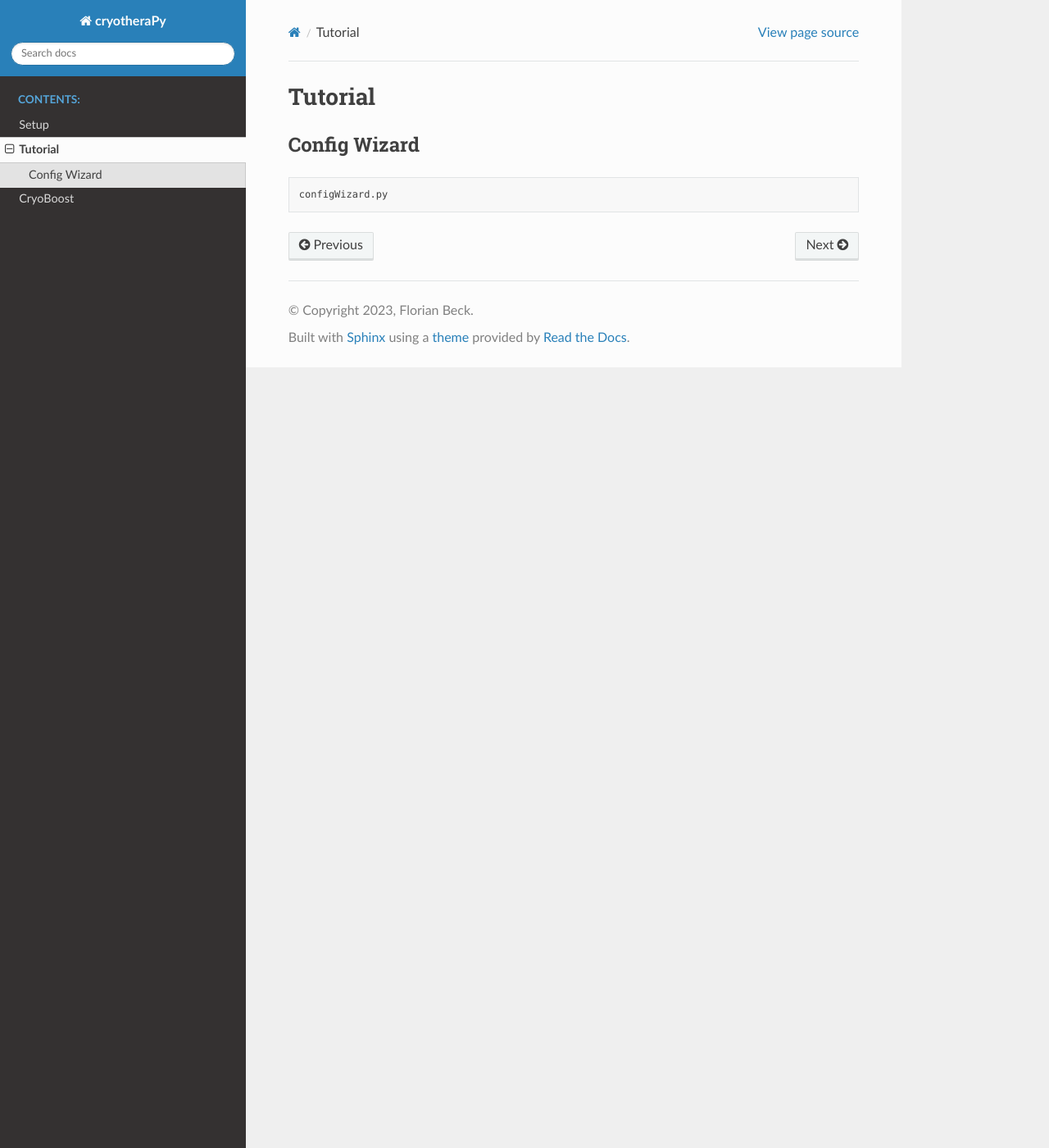
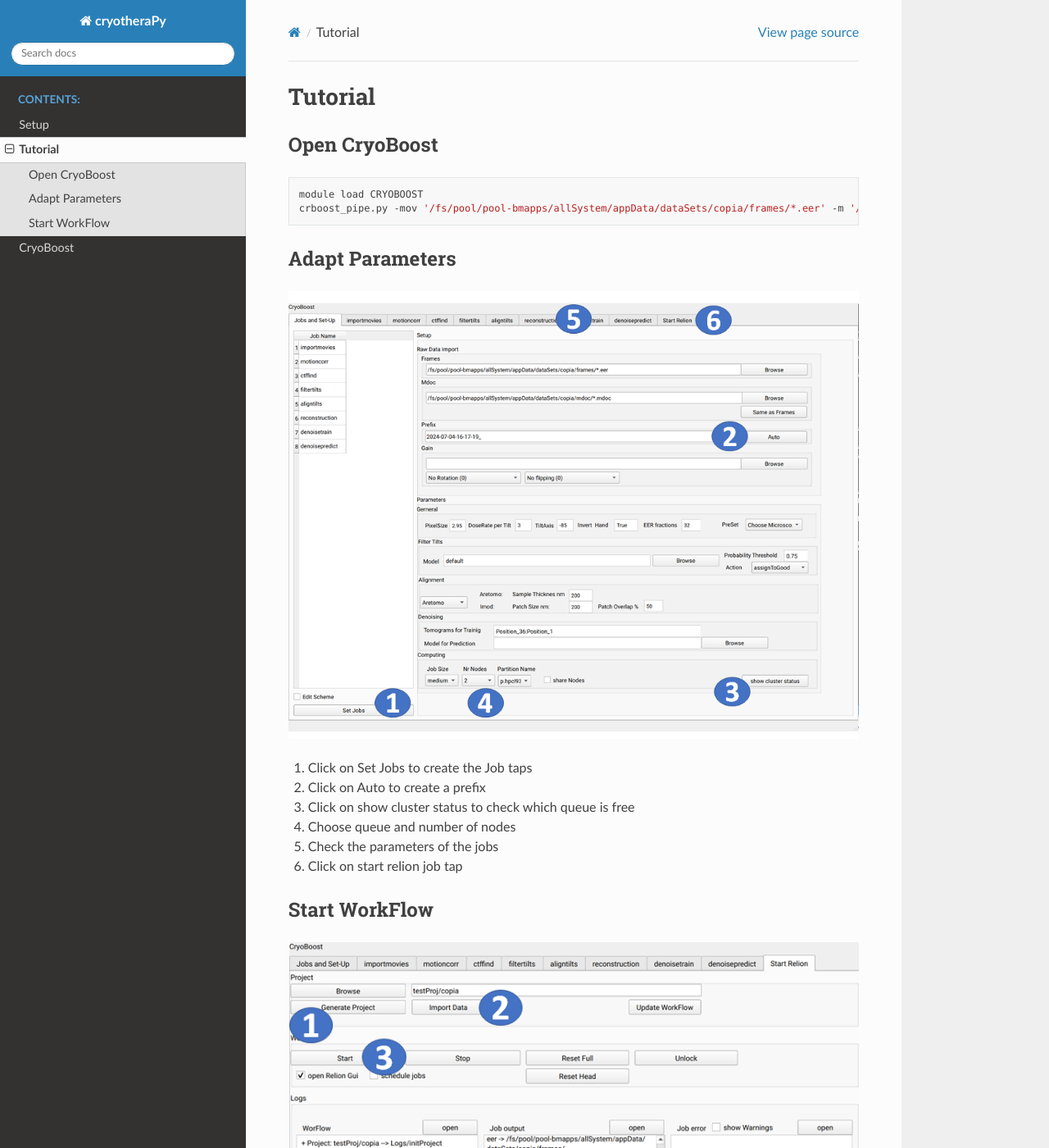
Before and after one commit to Klumpe-lab/CryoBoost, a Sphinx documentation site: the page built from docs/extdocs/tutorial/tutorial.rst, in a window 1280 px wide and 1400 px high. Shown: the whole window at 82% size. Built offline with Sphinx 7.4.7 and the Read the Docs theme 2.0.0, drawn with Linux system fonts in a browser that asks for light colours; pages that are not in the unit, such as notebooks, are missing from menus; some of the changed text lies outside the part shown.

Commit message:
updated Tutorial

```diff
--- a/docs/extdocs/tutorial/tutorial.rst
+++ b/docs/extdocs/tutorial/tutorial.rst
@@ -2,8 +2,39 @@
 Tutorial
 =========
 
-Config Wizard
+Open CryoBoost
 =================
+
 .. code-block:: bash
 
-   configWizard.py
+   module load CRYOBOOST
+   crboost_pipe.py -mov '/fs/pool/pool-bmapps/allSystem/appData/dataSets/copia/frames/*.eer' -m '/fs/pool/pool-bmapps/allSystem/appData/dataSets/copia/mdoc/*.mdoc' --proj testProj/copia
+
+Adapt Parameters
+=================
+
+.. image:: img/setup.png
+
+#. Click on Set Jobs to create the Job taps
+
+#. Click on Auto to create a prefix
+
+#. Click on show cluster status to check which queue is free
+
+#. Choose queue and number of nodes
+
+#. Check the parameters of the jobs
+
+#. Click on start relion job tap
+
+
+Start WorkFlow
+=================
+
+.. image:: img/start.png
+
+#. Click on Generate Project
+
+#. Click on Import Data
+
+#. Click on Start
```
Also changed, not shown: docs/extdocs/tutorial/img/setup.png (added), docs/extdocs/tutorial/img/start.png (added).
